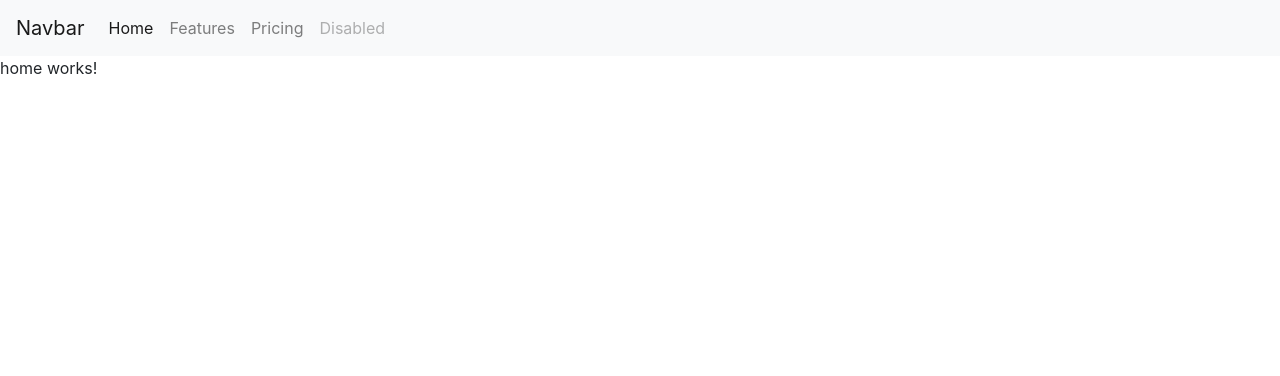
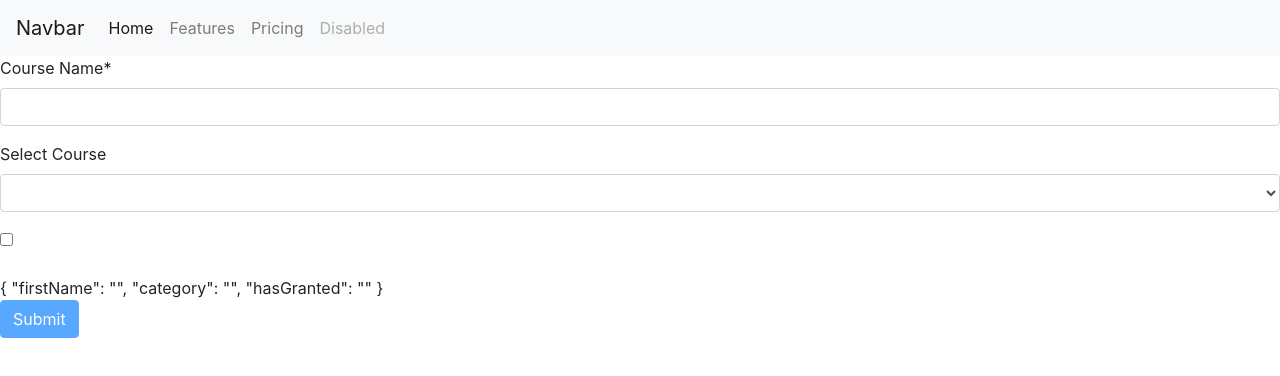
Before and after one commit to devkhalil1337/angular-tutorial, an Angular app: page / in a window 1280 px wide. Shown: the top 376 px of the page. Built offline with nearby package versions, Linux system fonts and the light colour scheme.

Commit message:
Template driven exercise completed

```diff
--- a/src/app/app.module.ts
+++ b/src/app/app.module.ts
@@ -49,7 +49,7 @@ import { PostService } from './posts/post.service';
     RouterModule.forRoot([
       {
         path: '',
-        component: HomeComponent
+        component: ContactFormComponent
       }, {
         path: 'followers',
         component: GithubFollowersComponent
@@ -64,6 +64,9 @@ import { PostService } from './posts/post.service';
       ,{
         path: '**',
         component: NotFoundComponent
+      },{
+        path: 'contact',
+        component: ContactFormComponent
       }
     ])
   ],
--- a/src/app/bootstrap-panel/bootstrap-panel.component.html
+++ b/src/app/bootstrap-panel/bootstrap-panel.component.html
@@ -3,6 +3,6 @@
         <ng-content select=".heading"></ng-content>
     </div>
     <div class="panel-body">
-        <ng-content selcet=".body"></ng-content>
+        <ng-content select=".body"></ng-content>
     </div>
 </div>
--- a/src/app/contact-form/contact-form.component.html
+++ b/src/app/contact-form/contact-form.component.html
@@ -1,4 +1,37 @@
-<form action="">
+<form #f = "ngForm" (ngSubmit) = "submit(f)">
+    <div class="form-group">
+        <label for="firstName">Course Name*</label>
+        <input type="text" minlength="5" name="firstName" class="form-control" ngModel #firstName = "ngModel" (change)="log(firstName)" required>
+        <div class="alert alert-danger" *ngIf="firstName.touched && !firstName.valid">
+            <div *ngIf="firstName.errors?.minlength">Course Name should be atleast 5 characters</div>
+            <div *ngIf="firstName.errors?.required">Course Name is required</div>
+        </div>
+    </div>
+    <div class="form-group">
+        <label for="category"> Select Course</label>
+        <select ngModel name="category" id="category" #category = "ngModel" class="form-control" required>
+            <option *ngFor="let method of categories" [value]="method.id">{{method.name}}</option>
+        </select>
+        <div *ngIf="category.touched && category.invalid">
+            <div class="alert alert-danger">Course Name is required</div>
+        </div>
+    </div>
+    <div class="form-group">
+        <label for="hasGranted">
+            <input type="checkbox" name="hasGranted" ngModel>
+        </label>
+    </div>
+    <div>
+        {{f.value | json}}
+    </div>
+    <button class="btn btn-primary" type="submit" [disabled] = '!f.valid'>Submit</button>
+</form>
+
+
+
+
+
+<!-- <form #f = "ngForm" (ngSubmit) = "submit(f)">
     <div class="form-group">
         <label for="firstName">First Name</label>
         <input required  minlength="3" ngModel name="firstName" type="text" id="firstName" #firstName = "ngModel" (change)="log(firstName);" class="form-control">
@@ -13,4 +46,4 @@
         <textarea  id="comment" cols="30" rows="10" class="form-control"></textarea>
     </div>
     <button type="submit" class="btn btn-primary">Submit</button>
-</form>
+</form> -->
--- a/src/app/contact-form/contact-form.component.ts
+++ b/src/app/contact-form/contact-form.component.ts
@@ -7,6 +7,15 @@ import { Component, OnInit } from '@angular/core';
 })
 export class ContactFormComponent {
 
+  categories = [
+    {id: 1, name: 'Development'},
+    {id: 2, name: 'Study'},
+  ];
+
+
+submit(f){
+  console.log(f)
+}
 
   log(event){
     console.log(event)
```
